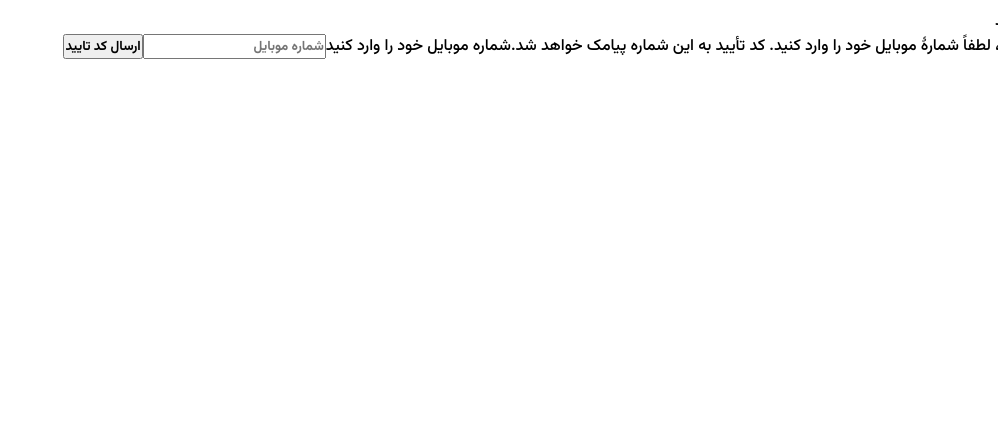
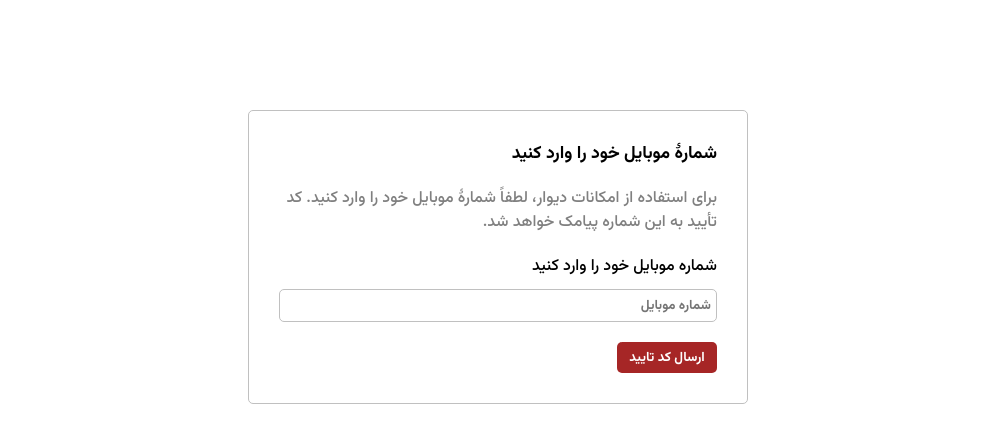
Before and after one commit to rezarf7a/divar-files, a React (Vite) app: page /auth in a window 1280 px wide. Shown: the top 442 px of the page, without its empty margins (282-1280 px from the left). Built offline with nearby package versions, Linux system fonts and the light colour scheme; no server answers.

Commit message:
redirect, access limit, styles added

```diff
--- /dev/null
+++ b/src/components/modules/Loader.jsx
@@ -0,0 +1,12 @@
+import React from 'react'
+import styles from './loader.module.css'
+
+function Loader() {
+  return (
+    <div className={styles.container}>
+        <span className={styles.loader}></span>
+    </div>
+  )
+}
+
+export default Loader
--- /dev/null
+++ b/src/components/modules/loader.module.css
@@ -0,0 +1,26 @@
+.container{
+    text-align: center;
+    margin-top: 150px;
+}
+
+.loader{
+    width: 30px;
+    height: 30px;
+    margin: auto;
+    border: 4px solid #ffc5c5;
+    border-bottom-color: #a62626;
+    border-radius: 50%;
+    display: inline-block;
+    box-sizing: border-box;
+    animation: rotation 1s linear infinite;
+}
+
+@keyframes rotation {
+    0%{
+        transform: rotate(0deg);
+    }
+
+    100%{
+        transform: rotate(360deg);
+    }
+}
--- a/src/components/templates/CheckOtpForm.jsx
+++ b/src/components/templates/CheckOtpForm.jsx
@@ -1,8 +1,18 @@
 import React from 'react'
+import { useQuery } from '@tanstack/react-query';
+import { useNavigate } from 'react-router-dom';
+
+import getProfile from '../../services/user';
+import { setCookies } from '../../utils/cookies';
 import { checkOtp } from '../../services/auth';
-import { setCookies } from '../../utils/cookies';
+
+import styles from './CheckOtpForm.module.css'
 
 function CheckOtpForm( {code, setCode, mobile, setStep} ) {
+
+  const navigate = useNavigate()
+
+  const { refetch } = useQuery(["profile"], getProfile)
 
   const submitHandler = async (e) => {
     e.preventDefault();
@@ -12,19 +22,20 @@
     const { response, error } = await checkOtp(mobile, code)
 
     if(response){
-      console.log(response);
       setCookies(response.data)
+      navigate("/")
+      refetch()
     }
   }
 
   return (
-    <form onSubmit={submitHandler}>
+    <form onSubmit={submitHandler} className={styles.form}>
       <p>تایید کد ارسال شده</p>
       <span>کد ارسال شده به شماره «{mobile}» وارد کنید</span>
       <label htmlFor="input">کد تأیید را وارد کنید</label>
       <input type="text" id='input' placeholder='کد تایید' value={code} onChange={(e) => setCode(e.target.value)} />
       <button type='submit'>ورود</button>
-      <button onClick={() => setStep(1)}>تغییر شماره موبایل</button>
+      <button onClick={() => setStep(1)} className={styles.backButton}>تغییر شماره موبایل</button>
     </form>
   )
 }
--- /dev/null
+++ b/src/components/templates/CheckOtpForm.module.css
@@ -0,0 +1,47 @@
+.form{
+    max-width: 500px;
+    margin: auto;
+    display: flex;
+    flex-direction: column;
+    margin-top: 100px;
+    border: 1px solid silver;
+    border-radius: 5px;
+    padding: 30px;
+}
+
+.form p{
+    font-size: 1.1rem;
+    font-weight: 400;
+    margin-bottom: 20px;
+}
+
+.form span{
+    color: gray;
+    font-size: 0.8rem;
+    margin-bottom: 20px;
+}
+
+.form input{
+    margin: 10px 0 20px;
+    padding: 5px;
+    border: 1px solid silver;
+    border-radius: 5px;
+}
+
+.form button{
+    width: 100px;
+    padding: 5px 10px;
+    border: none;
+    background-color: #a62626;
+    color: #fff;
+    border-radius: 5px;
+    cursor: pointer;
+}
+
+.form .backButton{
+    background-color: #fff;
+    color: #a62626;
+    border: 1px solid #a62626;
+    width: 150px;
+    margin-top: 30px;
+}
--- a/src/components/templates/SendOtpForm.jsx
+++ b/src/components/templates/SendOtpForm.jsx
@@ -1,5 +1,7 @@
 import React, { useEffect } from 'react'
 import { sendOtp } from '../../services/auth'
+
+import styles from './SendOtpForm.module.css'
 
 function SendOtpForm( {mobile, setMobile, setStep} ) {
     const submitHandler = async (e)=>{
@@ -13,7 +15,7 @@
         if(response) setStep(2)
     }
   return (
-    <form onSubmit={submitHandler}>
+    <form onSubmit={submitHandler} className={styles.form}>
         <p>شمارهٔ موبایل خود را وارد کنید</p>
         <span>برای استفاده از امکانات دیوار، لطفاً شمارهٔ موبایل خود را وارد کنید. کد تأیید به این شماره پیامک خواهد شد.</span>
         <label htmlFor="input">شماره موبایل خود را وارد کنید</label>
--- /dev/null
+++ b/src/components/templates/SendOtpForm.module.css
@@ -0,0 +1,39 @@
+.form{
+    max-width: 500px;
+    margin: auto;
+    display: flex;
+    flex-direction: column;
+    margin-top: 100px;
+    border: 1px solid silver;
+    border-radius: 5px;
+    padding: 30px;
+}
+
+.form p{
+    font-size: 1.1rem;
+    font-weight: 400;
+    margin-bottom: 20px;
+}
+
+.form span{
+    color: gray;
+    font-size: 0.8 rem;
+    margin-bottom: 20px;
+}
+
+.form input{
+    margin: 10px 0 20px;
+    padding: 5px;
+    border: 1px solid silver;
+    border-radius: 5px;
+}
+
+.form button{
+    width: 100px;
+    padding: 5px 10px;
+    border: none;
+    background-color: #a62626;
+    color: #fff;
+    border-radius: 5px;
+    cursor: pointer;
+}
--- a/src/routes/Router.jsx
+++ b/src/routes/Router.jsx
@@ -1,5 +1,5 @@
 import React from 'react'
-import { Route, Routes } from 'react-router-dom'
+import { Navigate, Route, Routes } from 'react-router-dom'
 import { useQuery } from '@tanstack/react-query'
 
 import getProfile from '../services/user'
@@ -9,6 +9,7 @@
 import AdminPage from '../pages/AdminPage'
 import AuthPage from '../pages/AuthPage'
 import PageNotFound from '../pages/404'
+import Loader from '../components/modules/Loader'
 
 
 function Router() {
@@ -16,14 +17,14 @@
     const { isLoading, data, error } = useQuery(["profile"], getProfile)
     console.log({isLoading, data, error});
 
-    if(isLoading) return <h1>Loading</h1>
+    if(isLoading) return <Loader />
 
   return (
     <Routes>
       <Route index element={ <HomePage /> } />
-      <Route path='/dashboard' element={ <DashboardPage /> } />
-      <Route path='/admin' element={ <AdminPage /> } />
-      <Route path='/auth' element={ <AuthPage /> } />
+      <Route path='/dashboard' element={ data ? <DashboardPage /> : <Navigate to="/auth" /> } />
+      <Route path='/admin' element={ data && data.data.role === "ADMIN" ? <AdminPage /> : <Navigate to="/" /> } />
+      <Route path='/auth' element={ data ? <Navigate to="/dashboard" /> : <AuthPage /> } />
       <Route path='*' element={ <PageNotFound /> } />
     </Routes>
   )
--- a/src/services/user.js
+++ b/src/services/user.js
@@ -1,5 +1,5 @@
 import api from "../configs/api"
 
-const getProfile = () => api.get("user/whoami")
+const getProfile = () => api.get("user/whoami").then( res => res || false)
 
 export default getProfile;
```
